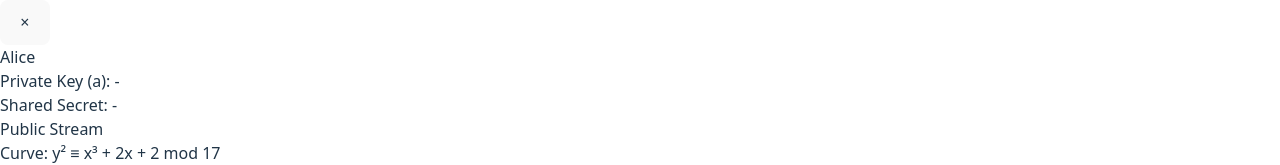
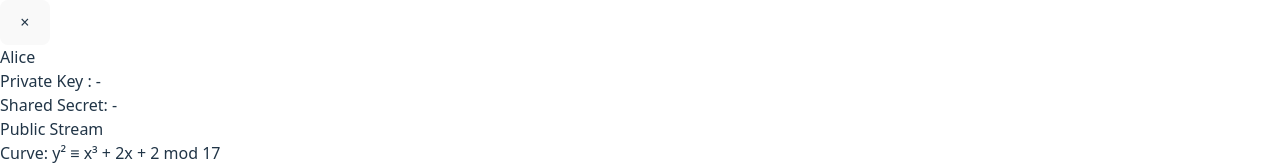
Before and after one commit to Ahmad-Choudhry/Diffie_Hellman, a React (Vite) app: page /ecdh in a window 1280 px wide. Shown: the part 222-387 px from the top of the page. Built offline with nearby package versions, Linux system fonts and the light colour scheme.

Commit message:
fixed small miss type in ecdh page

```diff
--- a/src/pages/SharedSecretECDHDemo.tsx
+++ b/src/pages/SharedSecretECDHDemo.tsx
@@ -49,7 +49,7 @@ export default function SharedSecretECDHDemo() {
           <div className="flex-[1_1_0%] min-w-0 h-full">
             <ColumnComponent title="Alice">
               <div className="text-left text-sm font-mono overflow-x-auto whitespace-nowrap space-y-1 mb-4">
-                <p>Private Key (a): <span className="text-red-400 font-semibold">{privateA || '-'}</span></p>
+                <p>Private Key : <span className="text-red-400 font-semibold">{privateA || '-'}</span></p>
                 <p>Shared Secret: <span className="text-red-400 font-semibold">{sharedSecretA ? JSON.stringify(sharedSecretA) : '-'}</span></p>
               </div>
             </ColumnComponent>
```
